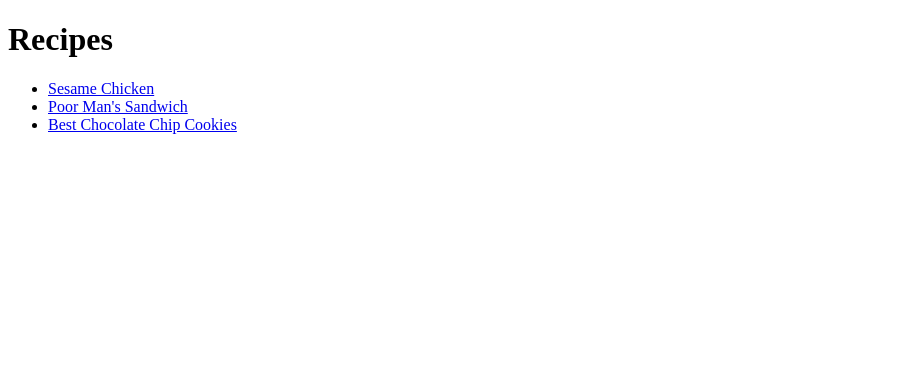
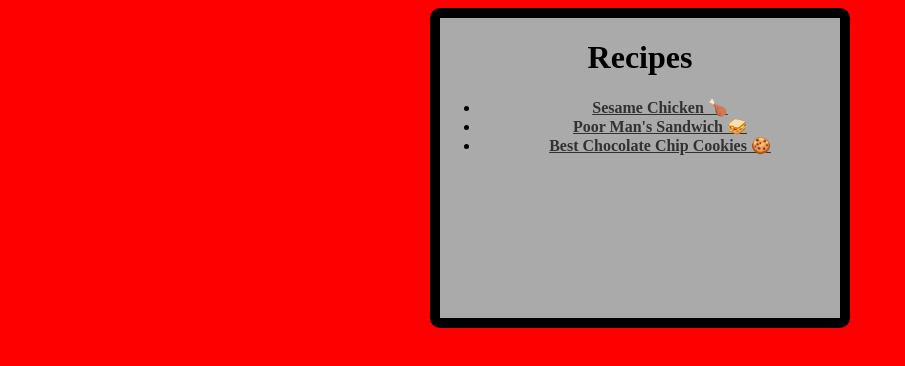
Before and after one commit to bigherve/recipes, a plain HTML site: page index.html in a window 1280 px wide. Shown: the whole page, without its empty margins (0-905 px from the left). Drawn offline with Linux system fonts and the light colour scheme.

Commit message:
recipe site done

```diff
--- a/index.html
+++ b/index.html
@@ -10,10 +10,11 @@
 </head>
 
 <body>
+    <div id="container">
         <h1>Recipes</h1>
         <ul>
             <li>
-            <a href="./Recipes/Sesame_Chicken.html" target="_blank" rel="noopener noreferrer">Sesame Chicken</a
+                <a href="./Recipes/Sesame_Chicken.html" target="_blank" rel="noopener noreferrer">Sesame Chicken 🍗</a
           >
         </li>
         <li>
@@ -21,7 +22,7 @@
             href="./Recipes/Poor_Man's_Sandwich.html"
             target="_blank"
             rel="noopener noreferrer"
-          >Poor Man's Sandwich</a
+            >Poor Man's Sandwich 🥪</a
           >
         </li>
         <li>
@@ -29,9 +30,10 @@
             href="./Recipes/Best_ChocolateChip_Cookies.html"
             target="_blank"
             rel="noopener noreferrer"
-          >Best Chocolate Chip Cookies</a
+            >Best Chocolate Chip Cookies 🍪</a
           >
         </li>
       </ul>
+    </div>
   </body>
 </html>
--- a/style.css
+++ b/style.css
@@ -0,0 +1,45 @@
+body {
+    background: #f00;
+}
+
+h1 {
+    text-align: center;
+}
+
+img {
+    max-width: 100%;
+    max-height: 100%;
+}
+
+#container {
+    background: #aaa;
+    font: monospace;
+    font-weight: bold;
+    color: #000;
+    text-align: center;
+    height: 300px;
+    width: 400px;
+    border: 10px solid #000;
+    border-radius: 10px;
+    margin-top: 0;
+    margin-right: auto;
+    margin-bottom: 0;
+    margin-left: auto;
+}
+
+.container {
+    background: #aaa;
+    font: monospace;
+    font-weight: bold;
+    color: #000;
+    height: auto;
+    width: auto;
+    border: 50px solid #000;
+    border-radius: 20px;
+    align-content: center;
+    padding: 10px;
+}
+
+a {
+    color: rgb(50, 50, 50);
+}
```
Also changed, not shown: Recipes/Best_ChocolateChip_Cookies.html (+3 -0 lines), Recipes/Poor_Man's_Sandwich.html (+3 -0 lines), Recipes/Sesame_Chicken.html (+3 -0 lines). Lines whose indentation alone changed are shown as unchanged.
